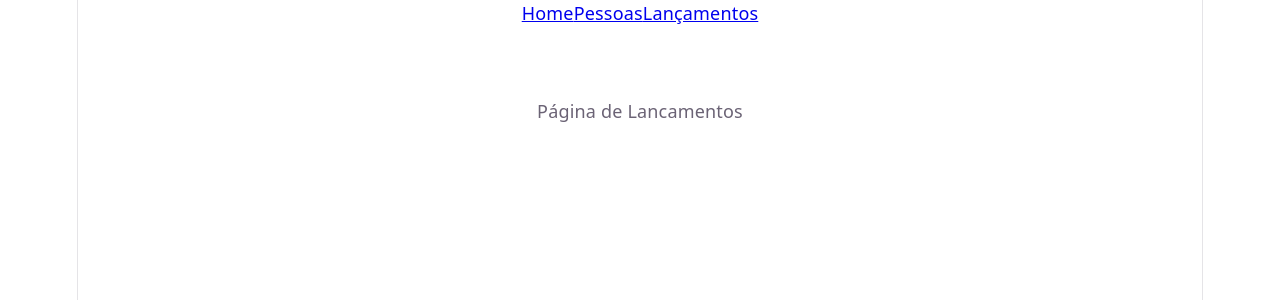
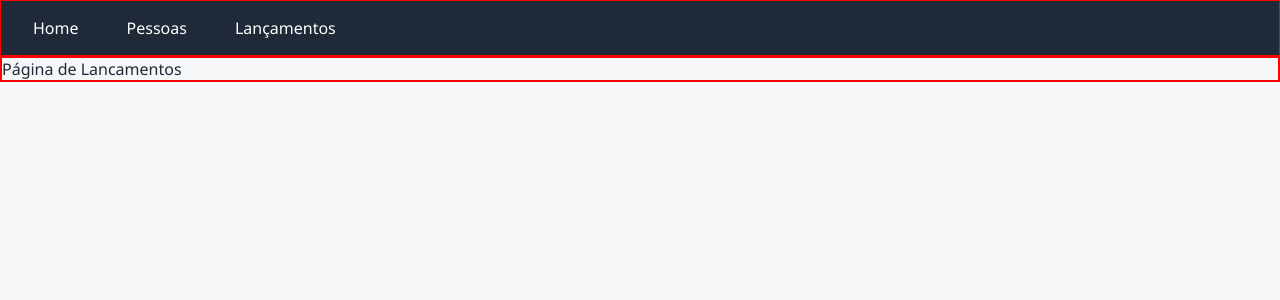
Before and after one commit to gabrieljp/proj_frontAvancado_sistema_financeiro, a React (Vite) app: page /lancamentos in a window 1280 px wide. Shown: the top 300 px of the page. Built offline with nearby package versions, Linux system fonts and the light colour scheme.

Commit message:
modificando/criando estrutura global header/container/rodape

```diff
--- a/src/App.css
+++ b/src/App.css
@@ -1,8 +1,58 @@
 .desgn-pagina {
+    color: #1f2937;
+    border: solid 2px red;
+}
+
+
+
+nav {
+    background-color: #1f2937;
+    padding: 1rem 2rem;
+    display: flex;
+    gap: 3rem;
+    border: solid 1px red;
+}
+
+nav a {
+    color: #ffffff;
+    text-decoration: none;
+    font-weight: 500;
+    transition: color 0.2s;
+}
+
+nav a:hover {
+    color: #60a5fa;
+}
+
+.home-container {
     display: flex;
     flex-direction: column;
     align-items: center;
     justify-content: center;
     padding: 4rem 2rem;
     text-align: center;
+    /*border: solid 5px red;*/
 }
+
+.home-card {
+    background: #ffffff;
+    padding: 3rem;
+    border-radius: 12px;
+    box-shadow: 0 4px 6px -1px rgba(0, 0, 0, 0.1);
+    max-width: 600px;
+    width: 100%;
+}
+
+.home-btn {
+    background-color: #2563eb;
+    color: white;
+    border: none;
+    padding: 0.75rem 1.5rem;
+    font-size: 1rem;
+    border-radius: 6px;
+    cursor: pointer;
+}
+
+.home-btn:hover {
+    background-color: #1d4ed8;
+}
--- a/src/index.css
+++ b/src/index.css
@@ -1,111 +1,6 @@
-:root {
-  --text: #6b6375;
-  --text-h: #08060d;
-  --bg: #fff;
-  --border: #e5e4e7;
-  --code-bg: #f4f3ec;
-  --accent: #aa3bff;
-  --accent-bg: rgba(170, 59, 255, 0.1);
-  --accent-border: rgba(170, 59, 255, 0.5);
-  --social-bg: rgba(244, 243, 236, 0.5);
-  --shadow:
-    rgba(0, 0, 0, 0.1) 0 10px 15px -3px, rgba(0, 0, 0, 0.05) 0 4px 6px -2px;
-
-  --sans: system-ui, 'Segoe UI', Roboto, sans-serif;
-  --heading: system-ui, 'Segoe UI', Roboto, sans-serif;
-  --mono: ui-monospace, Consolas, monospace;
-
-  font: 18px/145% var(--sans);
-  letter-spacing: 0.18px;
-  color-scheme: light dark;
-  color: var(--text);
-  background: var(--bg);
-  font-synthesis: none;
-  text-rendering: optimizeLegibility;
-  -webkit-font-smoothing: antialiased;
-  -moz-osx-font-smoothing: grayscale;
-
-  @media (max-width: 1024px) {
-    font-size: 16px;
-  }
-}
-
-@media (prefers-color-scheme: dark) {
-  :root {
-    --text: #9ca3af;
-    --text-h: #f3f4f6;
-    --bg: #16171d;
-    --border: #2e303a;
-    --code-bg: #1f2028;
-    --accent: #c084fc;
-    --accent-bg: rgba(192, 132, 252, 0.15);
-    --accent-border: rgba(192, 132, 252, 0.5);
-    --social-bg: rgba(47, 48, 58, 0.5);
-    --shadow:
-      rgba(0, 0, 0, 0.4) 0 10px 15px -3px, rgba(0, 0, 0, 0.25) 0 4px 6px -2px;
-  }
-
-  #social .button-icon {
-    filter: invert(1) brightness(2);
-  }
-}
-
-#root {
-  width: 1126px;
-  max-width: 100%;
-  margin: 0 auto;
-  text-align: center;
-  border-inline: 1px solid var(--border);
-  min-height: 100svh;
-  display: flex;
-  flex-direction: column;
-  box-sizing: border-box;
-}
-
 body {
   margin: 0;
+  font-family: 'Segoe UI', Tahoma, Geneva, Verdana, sans-serif;
+  background-color: #f4f6f8;
+  color: #333;
 }
-
-h1,
-h2 {
-  font-family: var(--heading);
-  font-weight: 500;
-  color: var(--text-h);
-}
-
-h1 {
-  font-size: 56px;
-  letter-spacing: -1.68px;
-  margin: 32px 0;
-  @media (max-width: 1024px) {
-    font-size: 36px;
-    margin: 20px 0;
-  }
-}
-h2 {
-  font-size: 24px;
-  line-height: 118%;
-  letter-spacing: -0.24px;
-  margin: 0 0 8px;
-  @media (max-width: 1024px) {
-    font-size: 20px;
-  }
-}
-p {
-  margin: 0;
-}
-
-code,
-.counter {
-  font-family: var(--mono);
-  display: inline-flex;
-  border-radius: 4px;
-  color: var(--text-h);
-}
-
-code {
-  font-size: 15px;
-  line-height: 135%;
-  padding: 4px 8px;
-  background: var(--code-bg);
-}
--- a/src/pages/Home.tsx
+++ b/src/pages/Home.tsx
@@ -2,7 +2,9 @@ import '../App.css';
 
 const Home = () => {
     return (
-        <div className="desgn-pagina">Página de Home</div>
+        <div className="home-container">
+            <div className="desgn-pagina">Página de Home</div>
+        </div>
     )
 }
 
```
